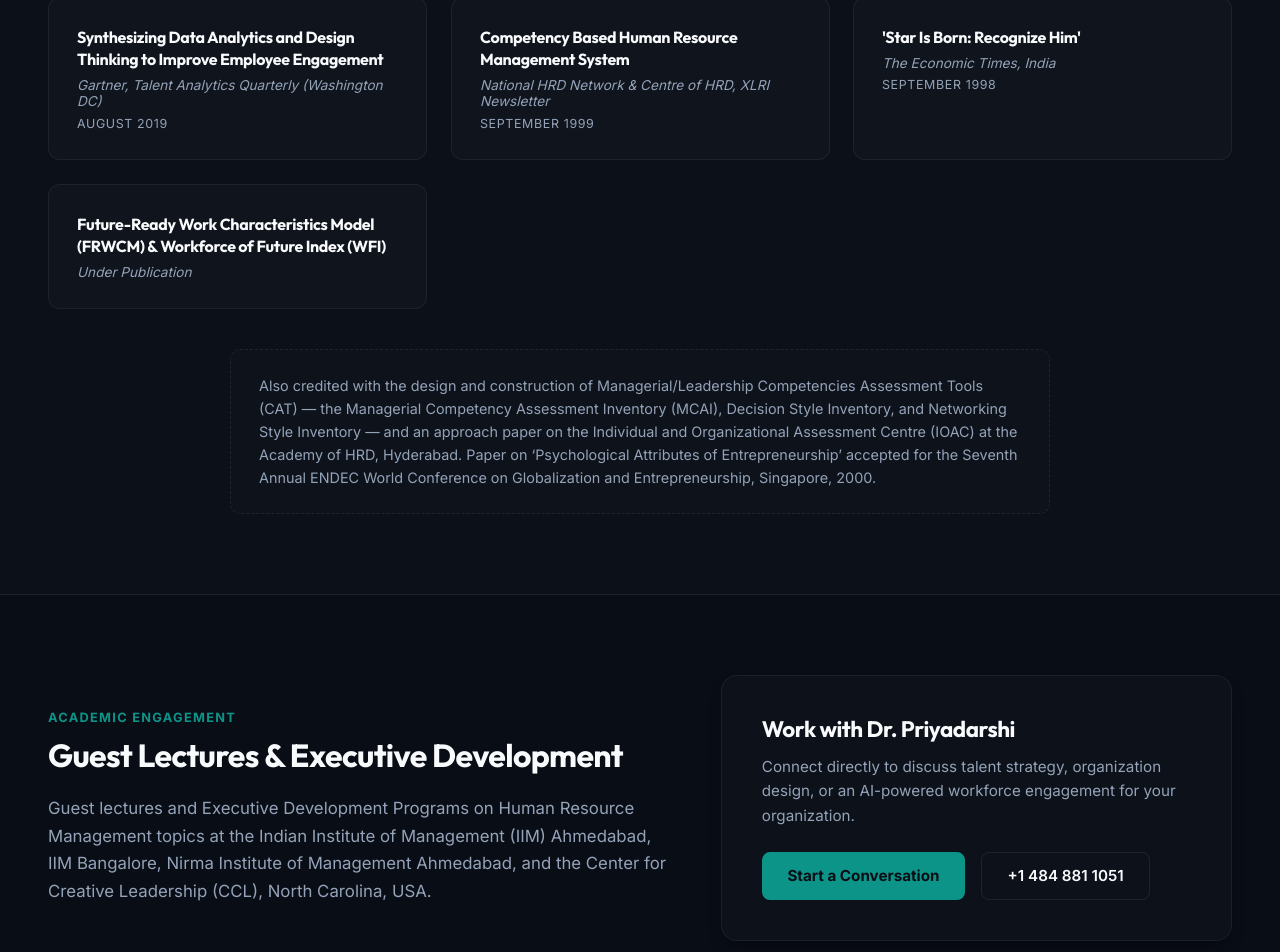
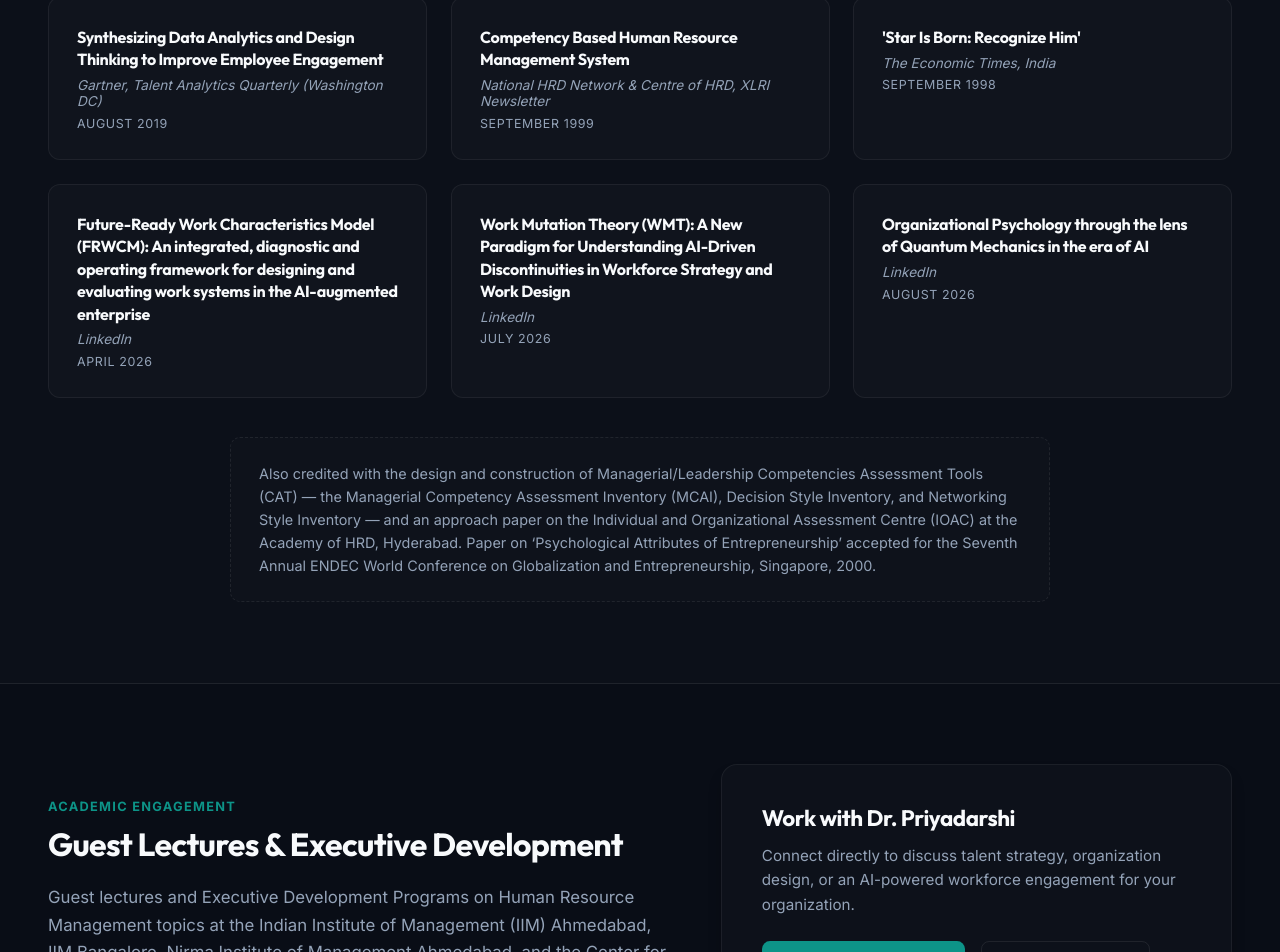
Before and after one commit to barada02/pdglobal, a Next.js app: page /founder in a window 1280 px wide. Shown: the part 4028-4980 px from the top of the page. Built offline with nearby package versions, Linux system fonts and the light colour scheme.

Commit message:
feat: update publications with new titles, outlets, and dates for future-ready work models

```diff
--- a/src/app/founder/page.tsx
+++ b/src/app/founder/page.tsx
@@ -174,9 +174,19 @@ const publications = [
     date: "September 1998",
   },
   {
-    title: "Future-Ready Work Characteristics Model (FRWCM) & Workforce of Future Index (WFI)",
-    outlet: "Under Publication",
-    date: "",
+    title: "Future-Ready Work Characteristics Model (FRWCM): An integrated, diagnostic and operating framework for designing and evaluating work systems in the AI-augmented enterprise",
+    outlet: "LinkedIn",
+    date: "April 2026",
+  },
+  {
+    title: "Work Mutation Theory (WMT): A New Paradigm for Understanding AI-Driven Discontinuities in Workforce Strategy and Work Design",
+    outlet: "LinkedIn",
+    date: "July 2026",
+  },
+  {
+    title: "Organizational Psychology through the lens of Quantum Mechanics in the era of AI",
+    outlet: "LinkedIn",
+    date: "August 2026",
   },
 ];
 
```
